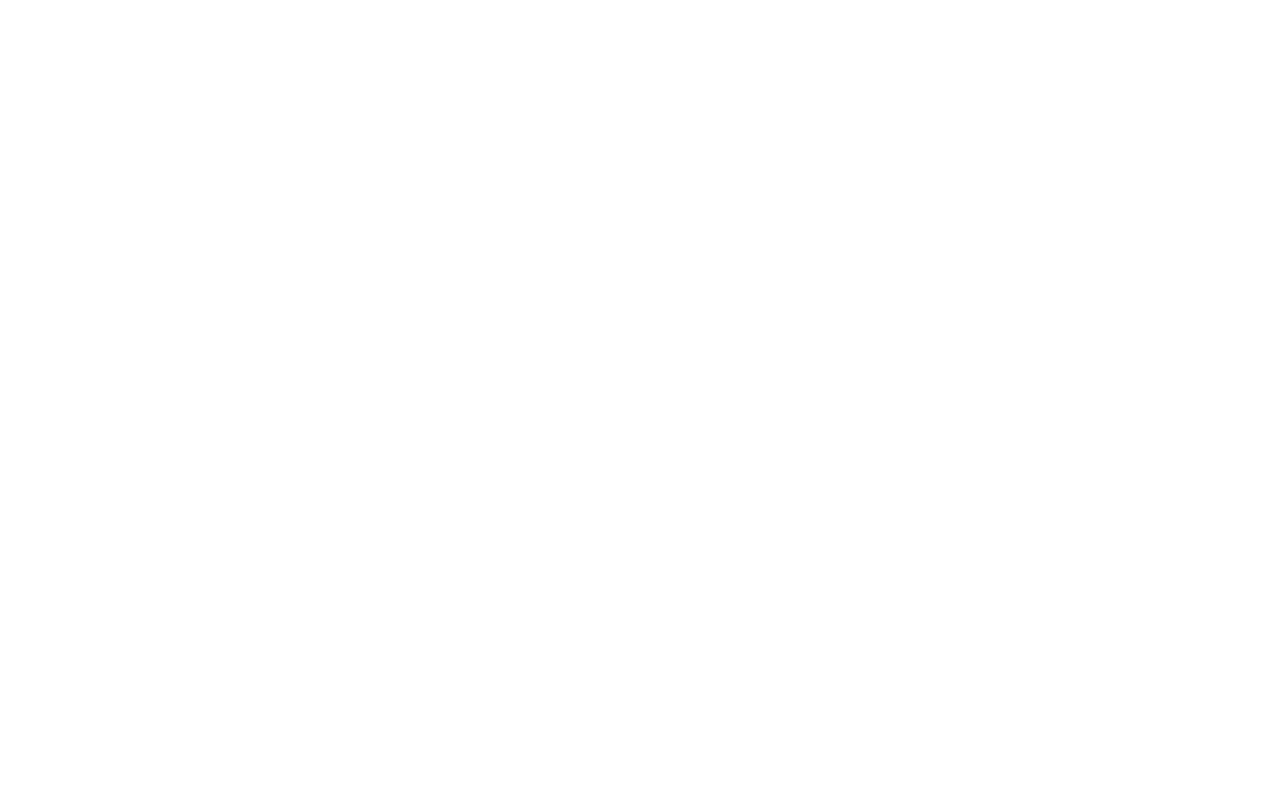
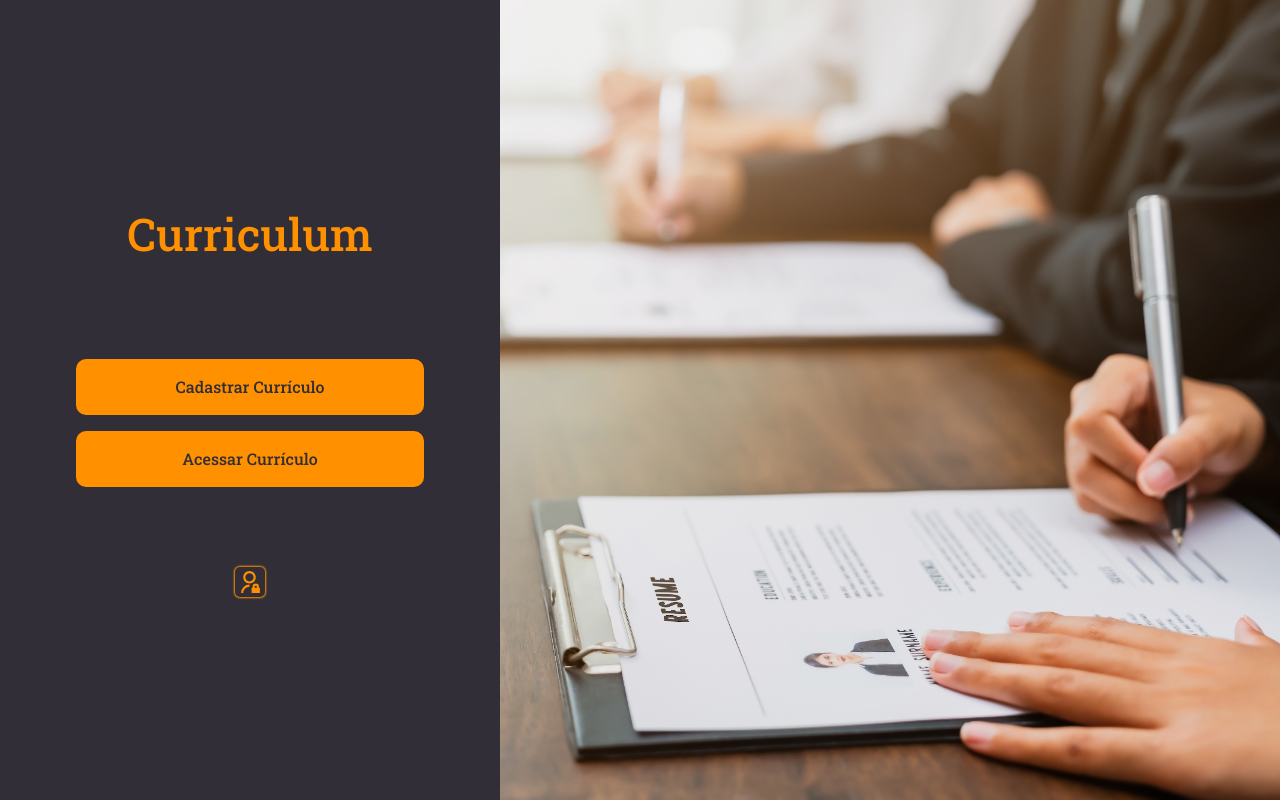
Before and after one commit to emiliocalvet/frontend-curriculum, a React (Create React App) app: page / in a window 1280 px wide. Built offline with nearby package versions, Linux system fonts and the light colour scheme.

Commit message:
added route component to show home page

```diff
--- a/src/App.tsx
+++ b/src/App.tsx
@@ -1,5 +1,15 @@
-import React from 'react';
+import React from 'react'
+import { BrowserRouter as Router } from 'react-router-dom'
 
-const App: React.FC = () => (<></>)
+import Routes from './routes'
 
-export default App;
+import GlobalStyle from './styles/global'
+
+const App: React.FC = () => (
+  <Router>
+    <Routes />
+    <GlobalStyle />
+  </Router>
+)
+
+export default App
--- /dev/null
+++ b/src/routes/index.tsx
@@ -0,0 +1,12 @@
+import React from 'react'
+import { Switch, Route } from 'react-router-dom'
+
+import HomePage from '../pages/HomePage'
+
+const Routes: React.FC = () => (
+  <Switch>
+    <Route path="/" exact component={HomePage} />
+  </Switch>
+)
+
+export default Routes;
```
